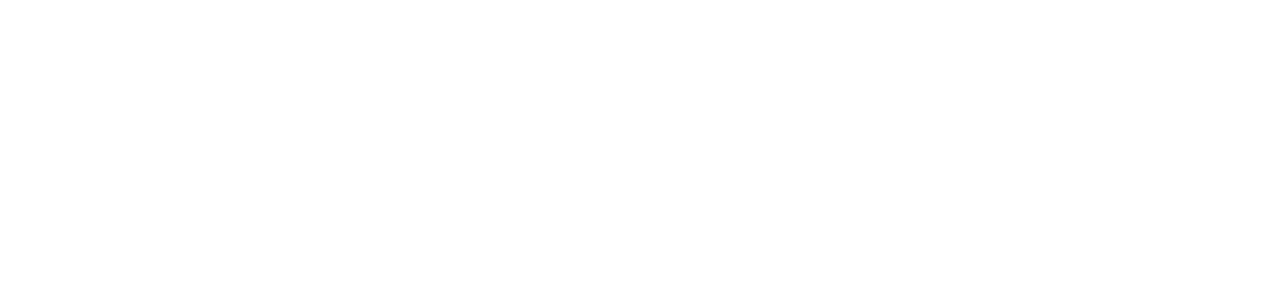
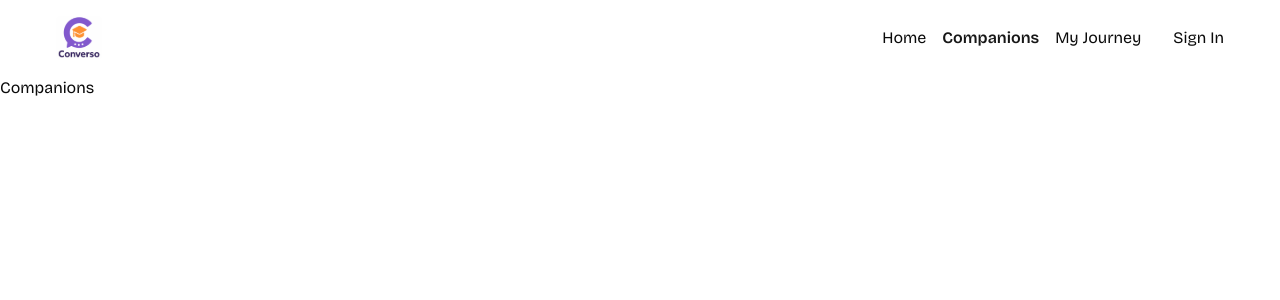
Before and after one commit to MohammedBasha/companions, a Next.js app: page /companions in a window 1280 px wide. Shown: the top 300 px of the page. Built offline with nearby package versions, Linux system fonts and the light colour scheme.

Commit message:
Implement Navbar

```diff
--- a/app/companions/page.tsx
+++ b/app/companions/page.tsx
@@ -1,6 +1,6 @@
 function CompanionsLibrary() {
     return (
-        <div></div>
+        <div>Companions</div>
     );
 }
 
--- a/app/layout.tsx
+++ b/app/layout.tsx
@@ -1,6 +1,7 @@
 import type { Metadata } from "next";
 import { Bricolage_Grotesque } from "next/font/google";
 import "./globals.css";
+import Navbar from "@/components/Navbar";
 
 const bricolage = Bricolage_Grotesque({
   variable: "--font-bricolage",
@@ -19,7 +20,10 @@
 }>) {
   return (
     <html lang="en">
-      <body className={`${bricolage.variable} antialiased`}>{children}</body>
+      <body className={`${bricolage.variable} antialiased`}>
+        <Navbar />
+        {children}
+      </body>
     </html>
   );
 }
--- a/app/page.tsx
+++ b/app/page.tsx
@@ -1,4 +1,3 @@
-import React from "react";
 import {Button} from "@/components/ui/button";
 
 const Page = () => {
--- /dev/null
+++ b/components/NavItems.tsx
@@ -0,0 +1,26 @@
+'use client';
+
+import Link from "next/link";
+import {usePathname} from "next/navigation";
+import {cn} from "@/lib/utils";
+
+const navItems = [
+    {label: 'Home', href: '/'},
+    {label: 'Companions', href: '/companions'},
+    {label: 'My Journey', href: '/my-journey'}
+];
+
+function NavItems() {
+    const pathName = usePathname();
+    return (
+        <nav className="flex items-center gap-4">
+            {navItems.map(({label, href}) => (
+                <Link href={href} key={label} className={cn(pathName === href && 'text-primary font-semibold')}>
+                    {label}
+                </Link>
+            ))}
+        </nav>
+    );
+}
+
+export default NavItems;
--- /dev/null
+++ b/components/Navbar.tsx
@@ -0,0 +1,21 @@
+import Link from "next/link";
+import Image from "next/image";
+import NavItems from "@/components/NavItems";
+
+function Navbar() {
+    return (
+        <nav className="navbar">
+            <Link href="/">
+                <div className="felx items-center gap-2.5 cursor-pointer">
+                    <Image src="/images/logo.svg" alt="logo" width={46} height={44} />
+                </div>
+            </Link>
+            <div className="flex items-center gap-8">
+                <NavItems />
+                <p>Sign In</p>
+            </div>
+        </nav>
+    );
+}
+
+export default Navbar;
```
Also changed, not shown: app/my-journey/page.tsx (renamed from app/my-journy/page.tsx).
